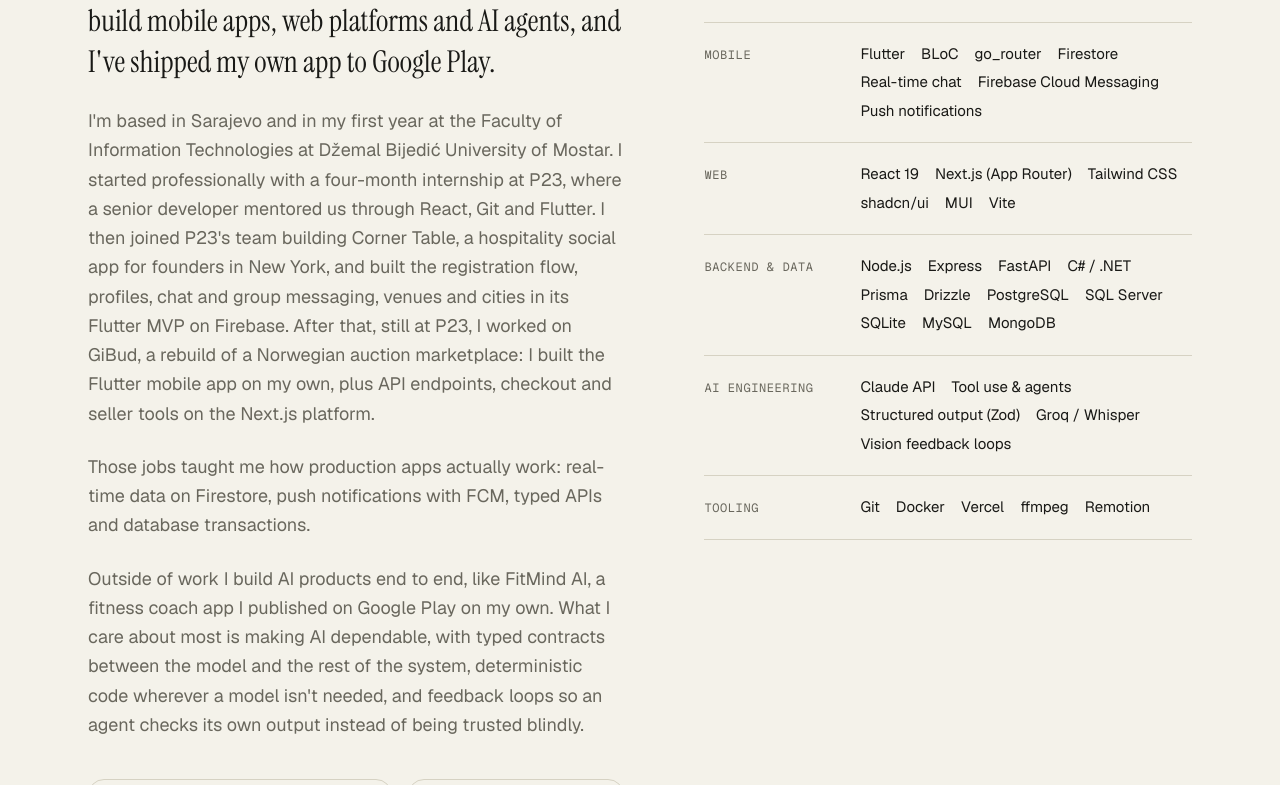
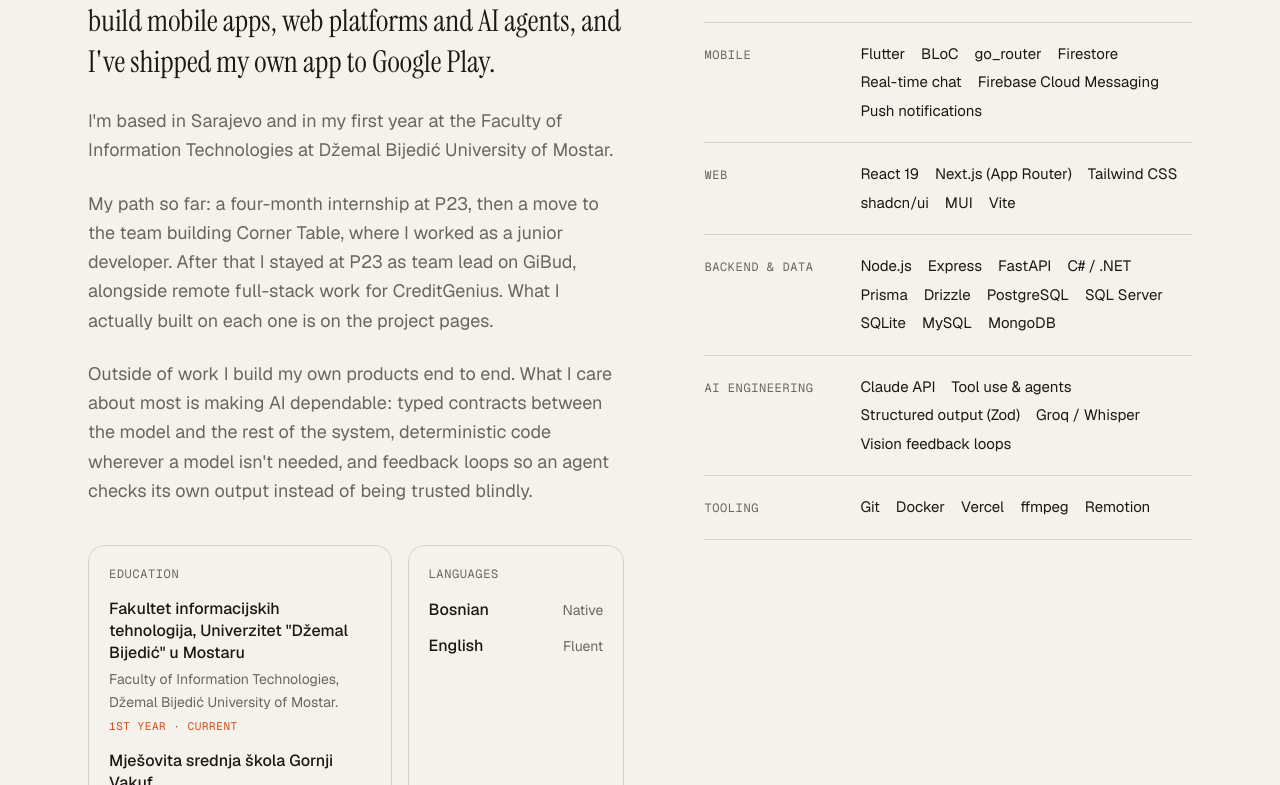
Before and after one commit to MumeDoktor/portofolio, a Next.js app: page / in a window 1280 px wide. Shown: the part 1315-2100 px from the top of the page. Built offline with nearby package versions, Linux system fonts and the light colour scheme; no server answers.

Commit message:
improving UI

```diff
--- a/src/content/profile.ts
+++ b/src/content/profile.ts
@@ -13,9 +13,9 @@
     "20-year-old software engineer with 3 years of professional experience. I ship Flutter apps, full-stack web platforms and AI agents that do real work.",
   about: [
     "I wrote my first lines of code at 16. Four years later I build mobile apps, web platforms and AI agents, and I've shipped my own app to Google Play.",
-    "I'm based in Sarajevo and in my first year at the Faculty of Information Technologies at Džemal Bijedić University of Mostar. I started professionally with a four-month internship at P23, where a senior developer mentored us through React, Git and Flutter. I then joined P23's team building Corner Table, a hospitality social app for founders in New York, and built the registration flow, profiles, chat and group messaging, venues and cities in its Flutter MVP on Firebase. After that, still at P23, I worked on GiBud, a rebuild of a Norwegian auction marketplace: I built the Flutter mobile app on my own, plus API endpoints, checkout and seller tools on the Next.js platform.",
-    "Those jobs taught me how production apps actually work: real-time data on Firestore, push notifications with FCM, typed APIs and database transactions.",
-    "Outside of work I build AI products end to end, like FitMind AI, a fitness coach app I published on Google Play on my own. What I care about most is making AI dependable, with typed contracts between the model and the rest of the system, deterministic code wherever a model isn't needed, and feedback loops so an agent checks its own output instead of being trusted blindly.",
+    "I'm based in Sarajevo and in my first year at the Faculty of Information Technologies at Džemal Bijedić University of Mostar.",
+    "My path so far: a four-month internship at P23, then a move to the team building Corner Table, where I worked as a junior developer. After that I stayed at P23 as team lead on GiBud, alongside remote full-stack work for CreditGenius. What I actually built on each one is on the project pages.",
+    "Outside of work I build my own products end to end. What I care about most is making AI dependable: typed contracts between the model and the rest of the system, deterministic code wherever a model isn't needed, and feedback loops so an agent checks its own output instead of being trusted blindly.",
   ],
   email: "amarmuminovic2712@gmail.com",
   links: [
```
